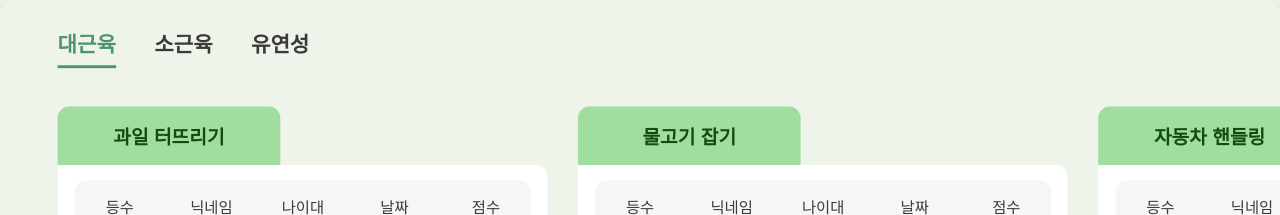
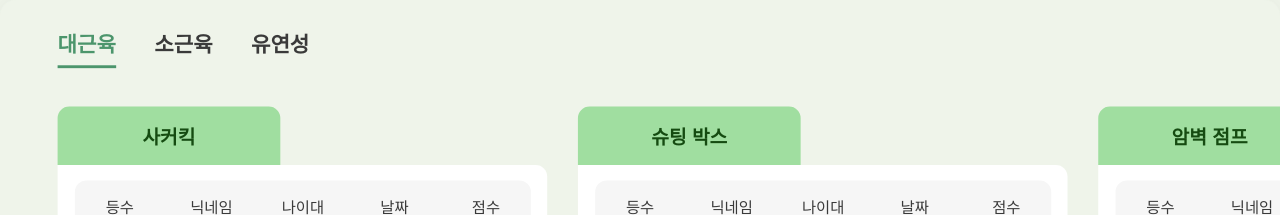
Before and after one commit to LikeCowardLion/FrontEnd, a React (Create React App) app: page /ranking in a window 1280 px wide. Shown: the top 215 px of the page. Built offline with nearby package versions, Linux system fonts and the light colour scheme; no server answers.

Commit message:
랭킹 페이지 부위 오류 수정

```diff
--- a/src/pages/login/components/Login.jsx
+++ b/src/pages/login/components/Login.jsx
@@ -31,7 +31,7 @@ const Login = () => {
         <input
           className="input-field-passwd"
           type="password"
-          placeholder="Passwword"
+          placeholder="Password"
           value={password}
           onChange={(e) => setPassword(e.target.value)}
         />
--- a/src/pages/rankingpage/component/RankingPage.jsx
+++ b/src/pages/rankingpage/component/RankingPage.jsx
@@ -4,8 +4,8 @@ import '../styles/ranking.css';
 
 const sectionList = ['대근육', '소근육', '유연성'];
 const contentBySection = {
-  대근육: ['과일 터뜨리기', '물고기 잡기', '자동차 핸들링'],
-  소근육: ['풋 컬링', '슈팅 박스','암벽 점프'],
+  대근육: ['사커킥', '슈팅 박스','암벽 점프'],
+  소근육: ['과일 터뜨리기', '물고기 잡기', '자동차 핸들링'],
   유연성: ['보물 찾기','행글라이딩'],
 };
 
```
